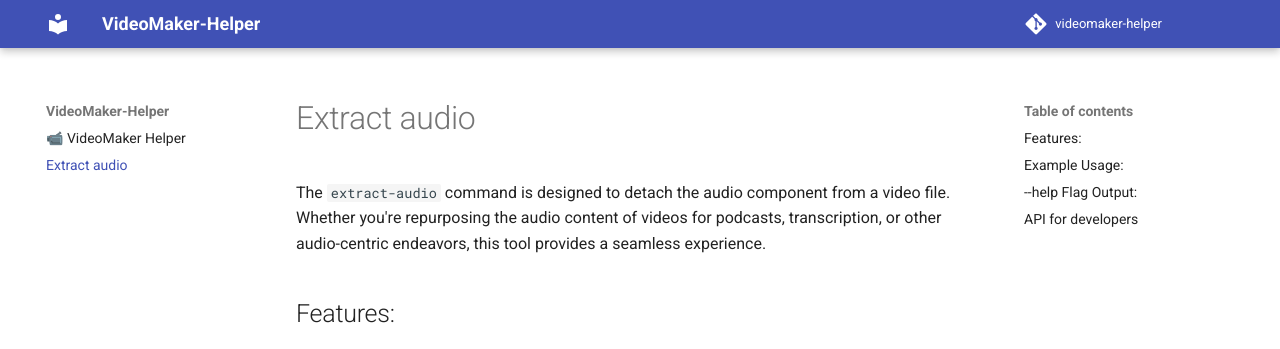
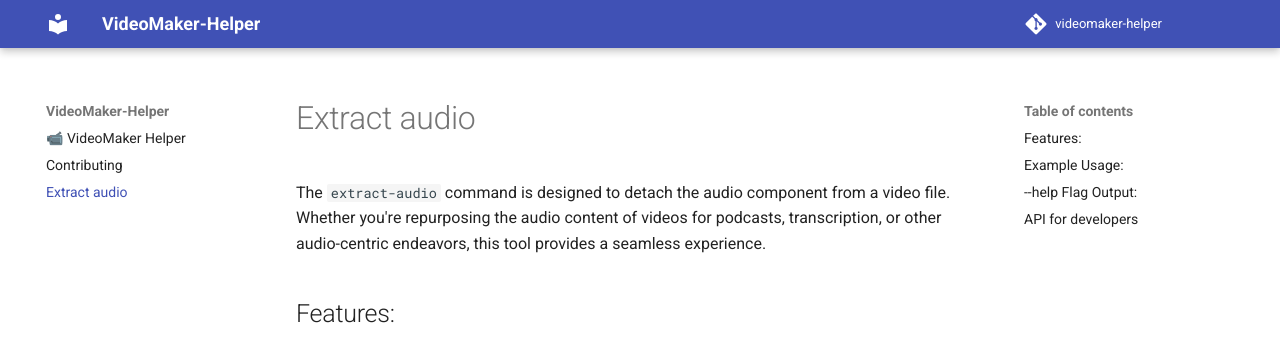
Before and after one commit to dunossauro/videomaker-helper, an MkDocs documentation site: the page built from docs/extract-audio.md, in a window 1280 px wide. Shown: the top 349 px of the page. Built offline with MkDocs 1.6.1 and Material for MkDocs 9.7.7, drawn with Linux system fonts in a browser that asks for light colours; comment, search, counter and statistics services are not loaded.

Commit message:
Starting the contribution document

```diff
--- /dev/null
+++ b/CONTRIBUTING.md
@@ -0,0 +1,3 @@
+## Contributing
+
+...
--- /dev/null
+++ b/docs/contributing.md
@@ -0,0 +1 @@
+--8<-- "CONTRIBUTING.md:2"
--- a/mkdocs.yml
+++ b/mkdocs.yml
@@ -6,6 +6,10 @@
   name: material
   icon:
     repo: fontawesome/brands/git-alt
+
+markdown_extensions:
+  - pymdownx.snippets
+
 plugins:
   - mkdocs-video:
       is_video: True
```
